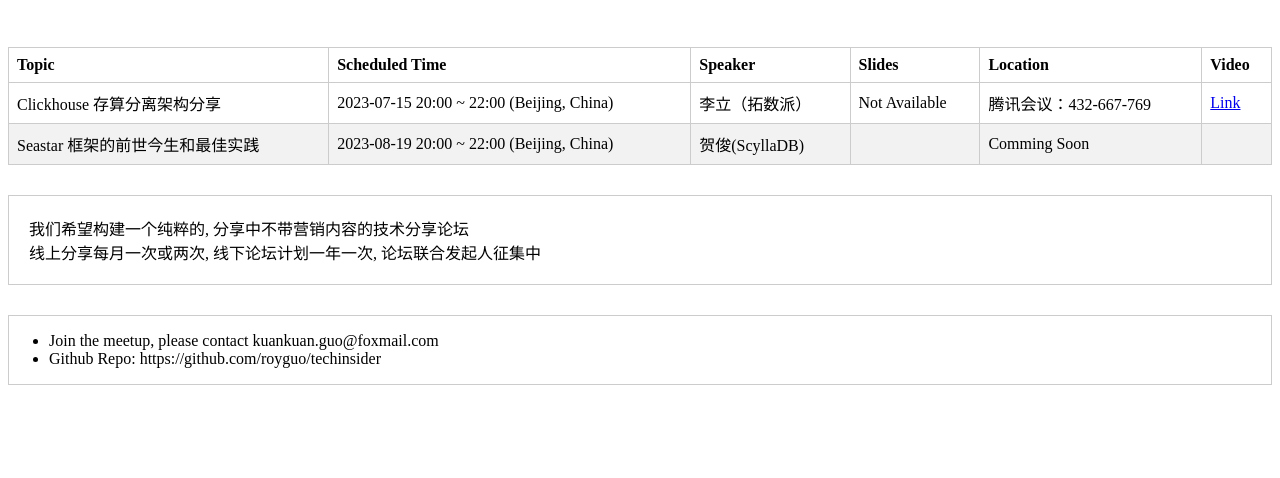
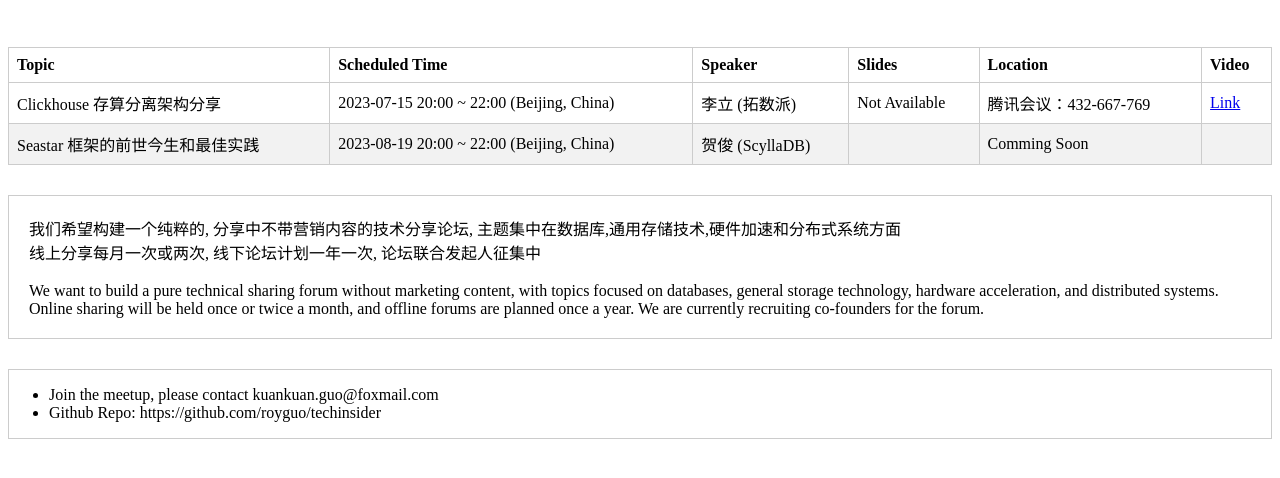
Before and after one commit to royguo/techinsider, a plain HTML site: page index.html in a window 1280 px wide. Shown: the part 38-516 px from the top of the page. Drawn offline with Linux system fonts and the light colour scheme.

Commit message:
add forum introduction

```diff
--- a/index.html
+++ b/index.html
@@ -47,7 +47,7 @@
       <tr>
         <td>Clickhouse 存算分离架构分享</td>
         <td>2023-07-15 20:00 ~ 22:00 (Beijing, China)</td>
-        <td>李立（拓数派）</td>
+        <td>李立 (拓数派)</td>
         <td>Not Available</td>
         <td>腾讯会议：432-667-769</td>
         <td><a href="https://meeting.tencent.com/v2/cloud-record/share?id=a38e68ca-311b-4a5d-9480-8d765fbfd097&from=3" target="blank">Link</a></td>
@@ -55,7 +55,7 @@
       <tr>
         <td>Seastar 框架的前世今生和最佳实践</td>
         <td>2023-08-19 20:00 ~ 22:00 (Beijing, China)</td>
-        <td>贺俊(ScyllaDB)</td>
+        <td>贺俊 (ScyllaDB)</td>
         <td>&nbsp;</td>
         <td>Comming Soon</td>
         <td>&nbsp;</td>
@@ -64,8 +64,11 @@
   </table>
 </body>
 <div style="margin-top: 30px; border: 1px solid #CCC; padding: 20px;">
-  <div>我们希望构建一个纯粹的, 分享中不带营销内容的技术分享论坛</div>
+  <div>我们希望构建一个纯粹的, 分享中不带营销内容的技术分享论坛, 主题集中在数据库,通用存储技术,硬件加速和分布式系统方面</div>
   <div>线上分享每月一次或两次, 线下论坛计划一年一次, 论坛联合发起人征集中</div>
+  <div>&nbsp;</div>
+  <div>We want to build a pure technical sharing forum without marketing content, with topics focused on databases, general storage technology, hardware acceleration, and distributed systems. </div>
+  <div>Online sharing will be held once or twice a month, and offline forums are planned once a year. We are currently recruiting co-founders for the forum.</div>
 </div>
 <footer style="border: 1px solid #CCC; margin-top: 30px;">
   <ul>
```
